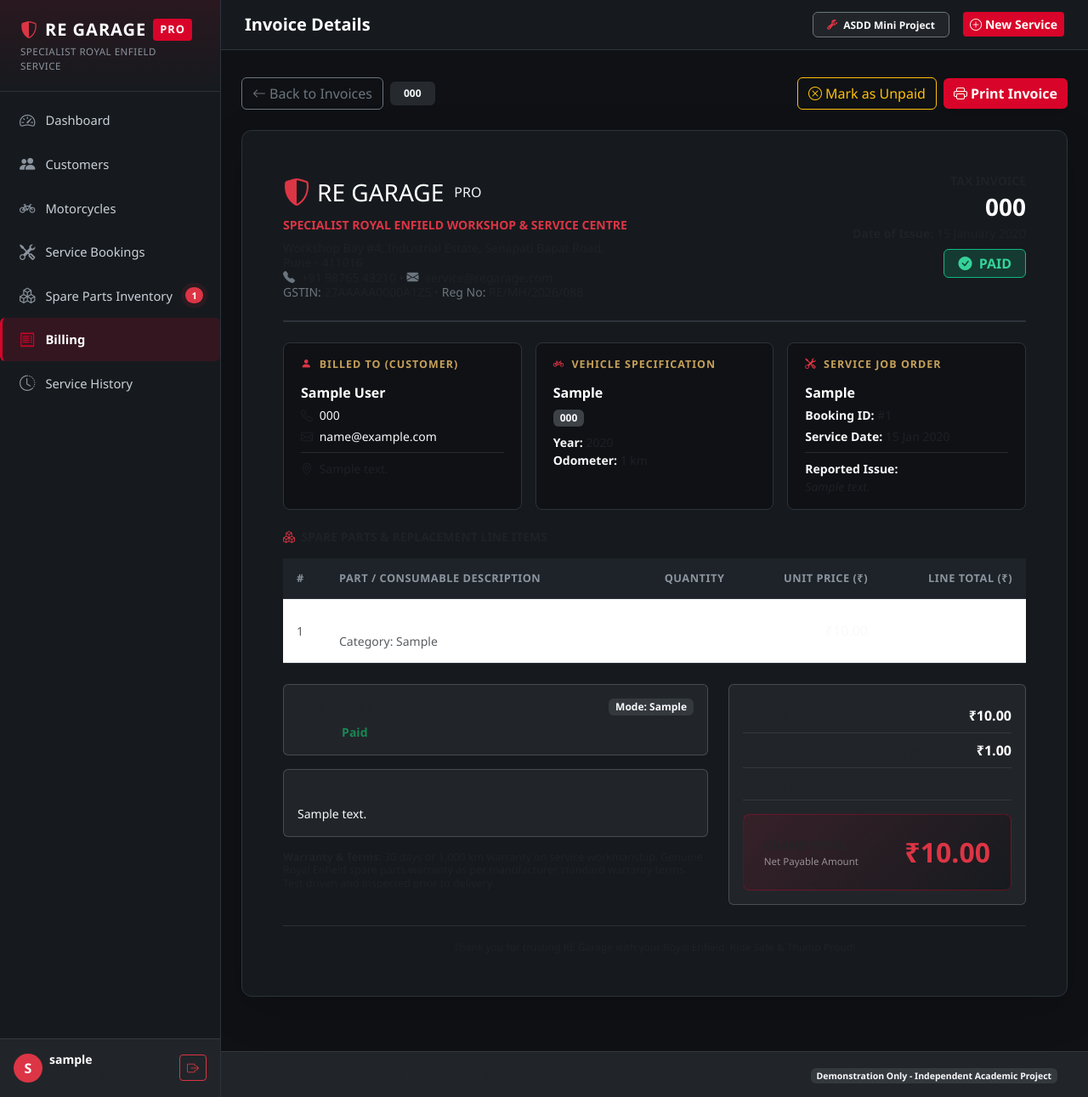
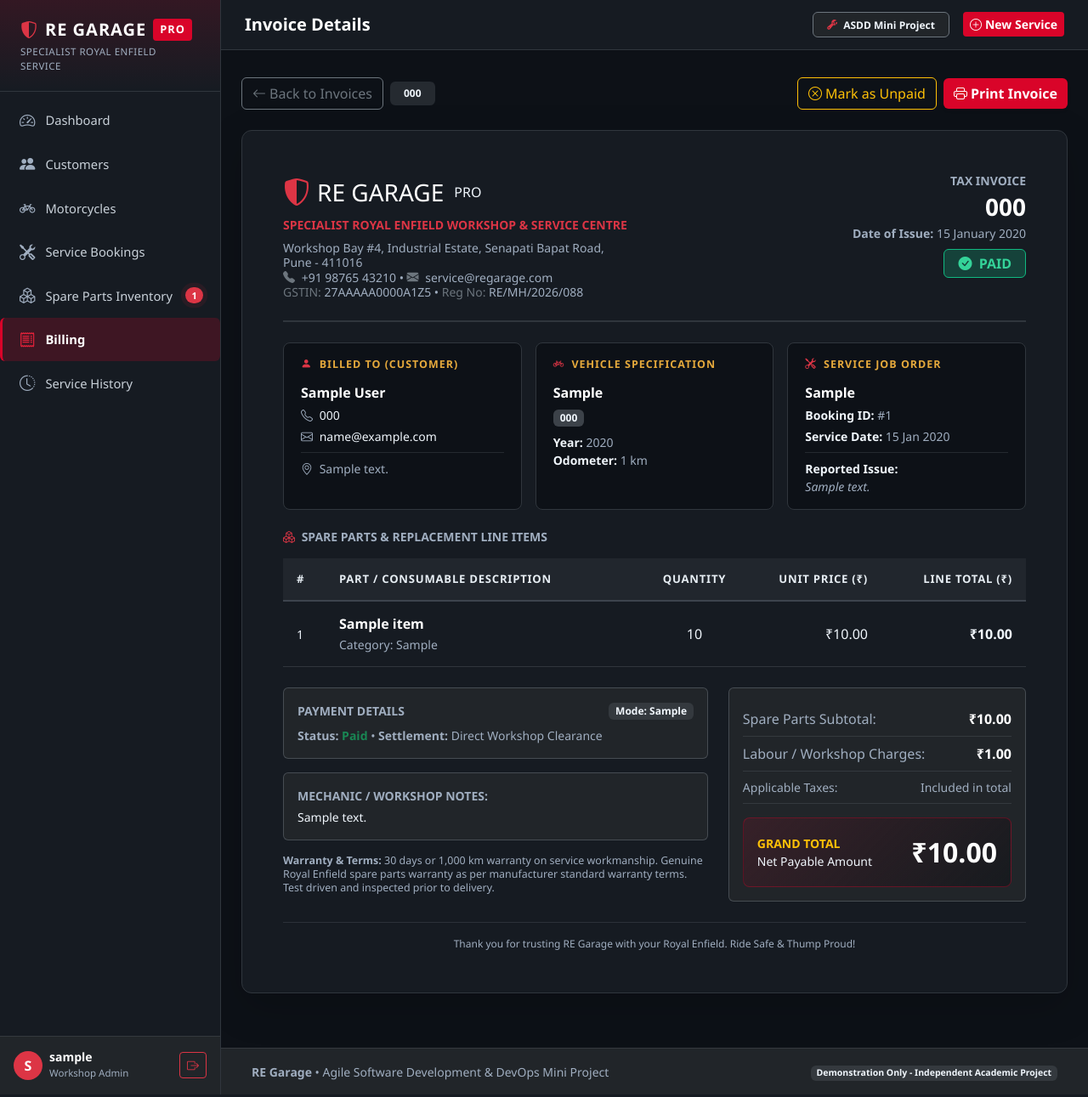
Before and after one commit to AK3819/ASDD-MiniProject, a Flask app: page /billing/1 in a window 1280 px wide. Shown: the whole page at 85% size. Run offline with Flask 3, Linux system fonts and the light colour scheme; a user stored in the database is signed in; tables that the repository leaves empty hold one stand-in row (values such as "Sample post").

Commit message:
fix(ui): enhance dark mode contrast, fix table background, and resolve New Service button endpoint

```diff
--- a/app/routes/customers.py
+++ b/app/routes/customers.py
@@ -24,6 +24,7 @@ def index():
 
 
 @customers_bp.route("/add", methods=["GET", "POST"])
+@customers_bp.route("/create", methods=["GET", "POST"])
 @login_required
 def add():
     if request.method == "POST":
--- a/app/static/css/custom.css
+++ b/app/static/css/custom.css
@@ -1,19 +1,19 @@
 /* ==========================================================================
    RE GARAGE - Royal Enfield Service Management System
-   Premium Dark Theme & Dashboard Styles
+   Premium Dark Theme & Dashboard Styles (High Contrast & Professional)
    ========================================================================== */
 
 :root {
     --re-red: #d90429;
     --re-red-hover: #ef233c;
     --re-red-dark: #8d0801;
-    --re-gold: #c5a059;
-    --re-dark-900: #0f1115;
-    --re-dark-800: #161a1e;
-    --re-dark-700: #1e2329;
-    --re-dark-600: #292f38;
-    --re-border: #2d333b;
-    --re-text-muted: #8b949e;
+    --re-gold: #e5a93c;
+    --re-dark-900: #0d1117;
+    --re-dark-800: #161b22;
+    --re-dark-700: #21262d;
+    --re-dark-600: #30363d;
+    --re-border: #30363d;
+    --re-text-muted: #a0aec0;
     --re-text-light: #f0f6fc;
 }
 
@@ -23,6 +23,19 @@ body {
     font-family: 'Segoe UI', system-ui, -apple-system, BlinkMacSystemFont, Roboto, sans-serif;
     min-height: 100vh;
     overflow-x: hidden;
+}
+
+/* High Contrast Muted & Secondary Text Overrides */
+.text-muted {
+    color: #a0aec0 !important;
+}
+
+.text-light {
+    color: #f0f6fc !important;
+}
+
+.small, small {
+    color: inherit;
 }
 
 /* Sidebar Styling */
@@ -38,7 +51,7 @@ body {
 #sidebar .brand-container {
     padding: 1.25rem 1.5rem;
     border-bottom: 1px solid var(--re-border);
-    background: linear-gradient(180deg, rgba(217, 4, 41, 0.1) 0%, rgba(22, 26, 30, 0) 100%);
+    background: linear-gradient(180deg, rgba(217, 4, 41, 0.15) 0%, rgba(22, 27, 34, 0) 100%);
 }
 
 #sidebar .brand-title {
@@ -62,7 +75,7 @@ body {
 
 #sidebar .brand-subtitle {
     font-size: 0.72rem;
-    color: var(--re-text-muted);
+    color: #a0aec0;
     text-transform: uppercase;
     letter-spacing: 0.5px;
     margin-top: 2px;
@@ -88,20 +101,20 @@ body {
 
 #sidebar .nav-link.active {
     color: #ffffff;
-    background-color: rgba(217, 4, 41, 0.15);
+    background-color: rgba(217, 4, 41, 0.2);
     border-left-color: var(--re-red);
     font-weight: 600;
 }
 
 #sidebar .nav-link i {
     font-size: 1.15rem;
-    color: var(--re-text-muted);
+    color: #a0aec0;
     transition: color 0.2s ease;
 }
 
 #sidebar .nav-link:hover i,
 #sidebar .nav-link.active i {
-    color: var(--re-red);
+    color: var(--re-red-hover);
 }
 
 /* Main Content Area */
@@ -188,103 +201,122 @@ body {
 
 .btn-re:hover, .btn-re:focus {
     background-color: var(--re-red-hover);
-    color: #ffffff;
-    box-shadow: 0 0 12px rgba(217, 4, 41, 0.4);
+    color: #ffffff !important;
+    box-shadow: 0 0 14px rgba(217, 4, 41, 0.5);
 }
 
 .btn-outline-re {
-    color: var(--re-red);
+    color: var(--re-red-hover) !important;
     border-color: var(--re-red);
     font-weight: 600;
 }
 
 .btn-outline-re:hover {
     background-color: var(--re-red);
-    color: #ffffff;
+    color: #ffffff !important;
 }
 
-/* Tables */
+/* Tables — Dark High Contrast System */
 .table-dark-custom {
-    background-color: var(--re-dark-800);
-    color: #e6edf3;
+    --bs-table-bg: var(--re-dark-800) !important;
+    --bs-table-color: #f0f6fc !important;
+    --bs-table-border-color: var(--re-border) !important;
+    --bs-table-hover-bg: #21262d !important;
+    --bs-table-striped-bg: #1c2128 !important;
+    background-color: var(--re-dark-800) !important;
+    color: #f0f6fc !important;
     margin-bottom: 0;
+    border-color: var(--re-border) !important;
 }
 
-.table-dark-custom th {
-    background-color: var(--re-dark-700);
-    color: #8b949e;
-    font-size: 0.8rem;
-    text-transform: uppercase;
-    letter-spacing: 0.5px;
-    border-bottom: 1px solid var(--re-border);
-    padding: 0.85rem 1rem;
+.table-dark-custom > :not(caption) > * > * {
+    background-color: var(--re-dark-800) !important;
+    color: #f0f6fc !important;
+    border-bottom: 1px solid var(--re-border) !important;
+    padding: 0.9rem 1rem;
+    vertical-align: middle;
+    box-shadow: none !important;
 }
 
-.table-dark-custom td {
-    border-bottom: 1px solid var(--re-border);
-    padding: 0.85rem 1rem;
-    vertical-align: middle;
+.table-dark-custom thead th {
+    background-color: var(--re-dark-700) !important;
+    color: #e6edf3 !important;
+    font-size: 0.82rem;
+    font-weight: 700;
+    text-transform: uppercase;
+    letter-spacing: 0.75px;
+    border-bottom: 2px solid #3d444d !important;
 }
 
-.table-dark-custom tbody tr:hover {
-    background-color: rgba(255, 255, 255, 0.04);
+.table-dark-custom tbody tr {
+    background-color: var(--re-dark-800) !important;
+}
+
+.table-dark-custom tbody tr:hover > * {
+    background-color: #21262d !important;
 }
 
 /* Form Controls */
 .form-control-dark, .form-select-dark {
-    background-color: var(--re-dark-900);
-    border: 1px solid var(--re-border);
-    color: #ffffff;
+    background-color: var(--re-dark-900) !important;
+    border: 1px solid var(--re-border) !important;
+    color: #ffffff !important;
     border-radius: 6px;
     padding: 0.6rem 0.9rem;
 }
 
 .form-control-dark:focus, .form-select-dark:focus {
-    background-color: var(--re-dark-900);
-    border-color: var(--re-red);
-    color: #ffffff;
-    box-shadow: 0 0 0 0.2rem rgba(217, 4, 41, 0.25);
+    background-color: var(--re-dark-900) !important;
+    border-color: var(--re-red) !important;
+    color: #ffffff !important;
+    box-shadow: 0 0 0 0.2rem rgba(217, 4, 41, 0.3) !important;
 }
 
 .form-control-dark::placeholder {
-    color: var(--re-text-muted);
+    color: #6e7681 !important;
 }
 
 /* Status Badges */
 .badge-status-pending {
-    background-color: rgba(245, 158, 11, 0.15);
-    color: #fbbf24;
-    border: 1px solid rgba(245, 158, 11, 0.3);
+    background-color: rgba(245, 158, 11, 0.2);
+    color: #fcd34d !important;
+    border: 1px solid rgba(245, 158, 11, 0.4);
+    font-weight: 600;
 }
 
 .badge-status-progress {
-    background-color: rgba(59, 130, 246, 0.15);
-    color: #60a5fa;
-    border: 1px solid rgba(59, 130, 246, 0.3);
+    background-color: rgba(59, 130, 246, 0.2);
+    color: #93c5fd !important;
+    border: 1px solid rgba(59, 130, 246, 0.4);
+    font-weight: 600;
 }
 
 .badge-status-completed {
-    background-color: rgba(16, 185, 129, 0.15);
-    color: #34d399;
-    border: 1px solid rgba(16, 185, 129, 0.3);
+    background-color: rgba(16, 185, 129, 0.2);
+    color: #6ee7b7 !important;
+    border: 1px solid rgba(16, 185, 129, 0.4);
+    font-weight: 600;
 }
 
 .badge-status-cancelled {
-    background-color: rgba(107, 114, 128, 0.2);
-    color: #9ca3af;
-    border: 1px solid rgba(107, 114, 128, 0.3);
+    background-color: rgba(107, 114, 128, 0.25);
+    color: #d1d5db !important;
+    border: 1px solid rgba(107, 114, 128, 0.4);
+    font-weight: 600;
 }
 
 .badge-paid {
-    background-color: rgba(16, 185, 129, 0.2);
-    color: #34d399;
-    border: 1px solid #10b981;
+    background-color: rgba(16, 185, 129, 0.25) !important;
+    color: #34d399 !important;
+    border: 1px solid #10b981 !important;
+    font-weight: 700;
 }
 
 .badge-unpaid {
-    background-color: rgba(239, 68, 68, 0.2);
-    color: #f87171;
-    border: 1px solid #ef4444;
+    background-color: rgba(239, 68, 68, 0.25) !important;
+    color: #f87171 !important;
+    border: 1px solid #ef4444 !important;
+    font-weight: 700;
 }
 
 .pulse-badge {
@@ -297,13 +329,44 @@ body {
     100% { box-shadow: 0 0 0 0 rgba(239, 35, 60, 0); }
 }
 
+/* Invoice Specific Screen Elements */
+.invoice-card {
+    background-color: var(--re-dark-800);
+    border: 1px solid var(--re-border);
+    border-radius: 12px;
+}
+
+.invoice-info-box {
+    background-color: #0f141c;
+    border: 1px solid #30363d;
+    border-radius: 8px;
+    padding: 1.1rem 1.25rem;
+    height: 100%;
+}
+
+.invoice-section-title {
+    font-size: 0.8rem;
+    font-weight: 700;
+    text-transform: uppercase;
+    letter-spacing: 1px;
+    color: var(--re-gold);
+    margin-bottom: 0.75rem;
+}
+
+.total-highlight-box {
+    background: linear-gradient(135deg, rgba(217, 4, 41, 0.2) 0%, rgba(22, 27, 34, 0.95) 100%);
+    border: 1px solid rgba(217, 4, 41, 0.6);
+    border-radius: 8px;
+    padding: 1.25rem 1.5rem;
+}
+
 /* Print Invoice Styling */
 @media print {
     body {
         background-color: #ffffff !important;
         color: #000000 !important;
     }
-    #sidebar, .top-header, .no-print, .btn, .alert {
+    #sidebar, .top-header, .no-print, .btn, .alert, footer {
         display: none !important;
     }
     #main-content {
--- a/app/templates/base.html
+++ b/app/templates/base.html
@@ -1,5 +1,5 @@
 <!DOCTYPE html>
-<html lang="en">
+<html lang="en" data-bs-theme="dark">
 <head>
     <meta charset="UTF-8">
     <meta name="viewport" content="width=device-width, initial-scale=1.0">
--- a/app/templates/billing/view.html
+++ b/app/templates/billing/view.html
@@ -377,14 +377,14 @@
                     </div>
 
                     <!-- Grand Total Box -->
-                    <div class="total-highlight-box mt-3">
+                    <div class="total-highlight-box mt-3 p-3">
                         <div class="d-flex justify-content-between align-items-center">
                             <div>
-                                <div class="text-muted small text-uppercase fw-bold letter-spacing-1">Grand Total</div>
-                                <div class="text-white-50 small" style="font-size: 0.72rem;">Net Payable Amount</div>
+                                <div class="text-warning small text-uppercase fw-bold letter-spacing-1">Grand Total</div>
+                                <div class="text-light fw-medium small">Net Payable Amount</div>
                             </div>
                             <div class="text-end">
-                                <span class="fs-2 fw-bold text-danger">₹{{ "%.2f"|format(invoice.grand_total) }}</span>
+                                <span class="fs-2 fw-bold text-white text-nowrap">₹{{ "%.2f"|format(invoice.grand_total) }}</span>
                             </div>
                         </div>
                     </div>
--- a/app/templates/bookings/form.html
+++ b/app/templates/bookings/form.html
@@ -139,7 +139,7 @@
                                     </select>
                                     <div class="form-text text-muted">
                                         Select owner. Need to register a new client?
-                                        <a href="{{ url_for('customers.create') }}" class="text-danger text-decoration-none">Add Customer</a>.
+                                        <a href="{{ url_for('customers.add') }}" class="text-danger text-decoration-none">Add Customer</a>.
                                     </div>
                                 </div>
 
```
Also changed, not shown: other parts of app/static/css/custom.css (+23 -6 lines).
